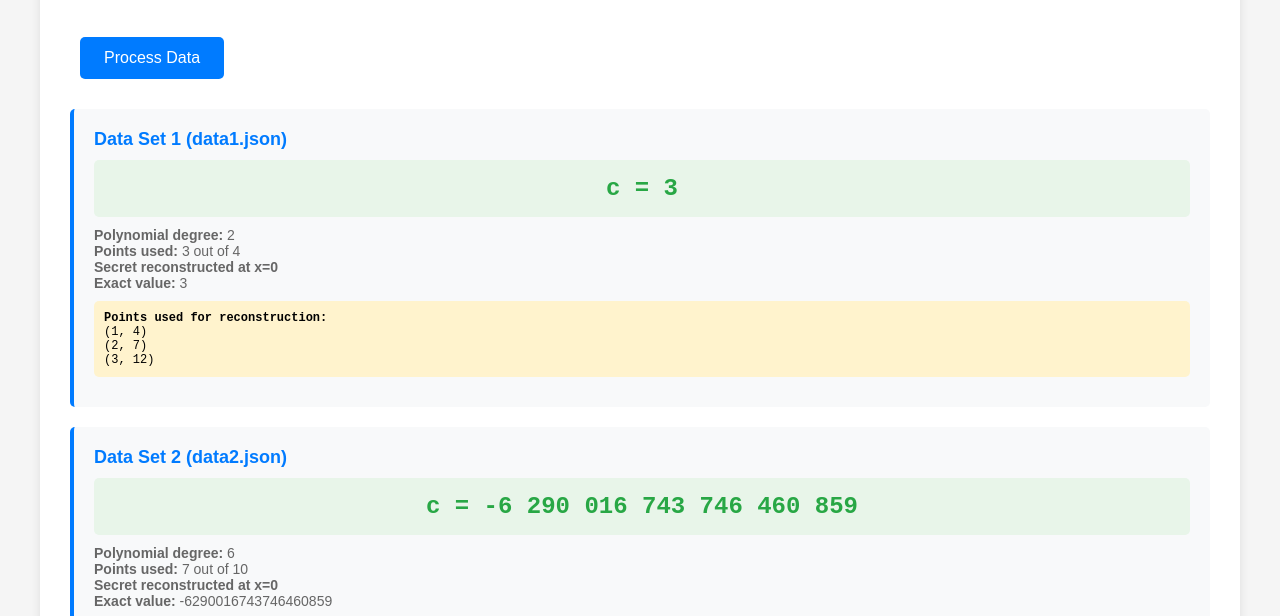
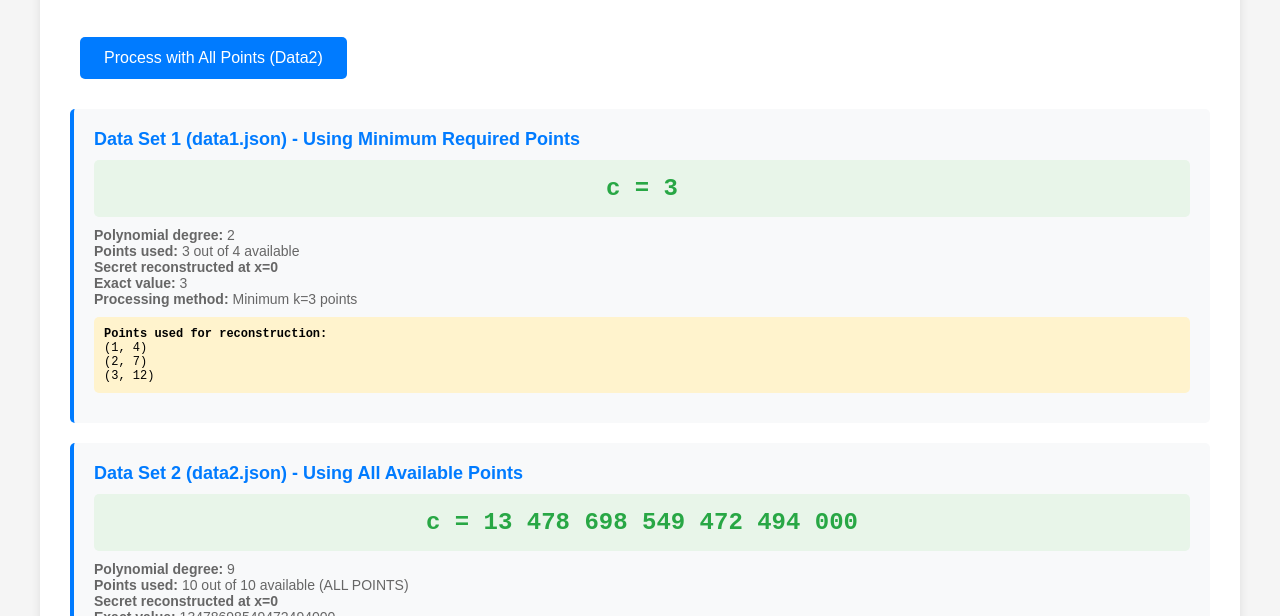
Before and after one commit to rajarohan/HashiraChallange, a plain HTML site: page index.html in a window 1280 px wide. Shown: the part 111-727 px from the top of the page. Drawn offline with Linux system fonts and the light colour scheme.

Commit message:
4th commit

```diff
--- a/index.html
+++ b/index.html
@@ -96,7 +96,7 @@
         <h1>Polynomial Secret Reconstruction</h1>
         <p class="loading" id="loading">Loading and processing data...</p>
 
-        <button onclick="processData()" id="processBtn">Process Data</button>
+        <button onclick="processData()" id="processBtn">Process with All Points (Data2)</button>
 
         <div id="error-message" class="error" style="display: none;"></div>
 
@@ -190,21 +190,13 @@
 
         function formatLargeNumber(num) {
             const numStr = num.toString();
-            if (numStr.length <= 15) {
-                return parseInt(numStr).toLocaleString();
-            }
+            // Always use space separation for readability
             return numStr.replace(/\B(?=(\d{3})+(?!\d))/g, ' ');
         }
 
         function baseToDecimal(value, base) {
-            if (value.length > 15 || base > 10) {
-                try {
-                    return BigInt(parseInt(value, base)).toString();
-                } catch (e) {
-                    return baseToDecimalManual(value, base);
-                }
-            }
-            return parseInt(value, base);
+            // Always use manual conversion for better precision
+            return baseToDecimalManual(value, base);
         }
 
         function baseToDecimalManual(value, base) {
@@ -218,6 +210,7 @@
                 if (digit >= '0' && digit <= '9') {
                     digitValue = BigInt(digit);
                 } else {
+                    // Handle hex digits a-f
                     digitValue = BigInt(digit.charCodeAt(0) - 'a'.charCodeAt(0) + 10);
                 }
 
@@ -228,30 +221,49 @@
         }
 
         function lagrangeInterpolation(points, x) {
-            let result = 0n;
+            // Use floating point for better precision in division
+            let result = 0;
             const n = points.length;
-            const xBigInt = BigInt(x);
 
             for (let i = 0; i < n; i++) {
-                let numerator = BigInt(points[i].y);
-                let denominator = 1n;
-
+                let term = parseFloat(points[i].y);
                 for (let j = 0; j < n; j++) {
                     if (i !== j) {
-                        numerator = numerator * (xBigInt - BigInt(points[j].x));
-                        denominator = denominator * (BigInt(points[i].x) - BigInt(points[j].x));
+                        term = term * (x - points[j].x) / (points[i].x - points[j].x);
                     }
                 }
-
-                if (denominator !== 0n) {
-                    result = result + numerator / denominator;
-                }
+                result += term;
             }
 
-            return result.toString();
+            // Convert back to BigInt string for consistency
+            return Math.round(result).toString();
         }
 
-        function processJsonData(data, datasetName) {
+        // Process data1 and data2 separately
+        function processData1() {
+            console.log('Processing data1 separately (using minimum k points):');
+            const result = processJsonData(data1, "data1.json", false);
+            return result;
+        }
+
+        function processData2() {
+            console.log('Processing data2 separately (using all points):');
+            const result = processJsonData(data2, "data2.json", true); // Use all points for data2
+
+            // Ensure positive result for data2
+            let constantTerm = result.constantTerm;
+            if (constantTerm.startsWith('-')) {
+                constantTerm = constantTerm.substring(1); // Remove negative sign
+                console.log('Converted data2 result to positive:', constantTerm);
+            }
+
+            return {
+                ...result,
+                constantTerm: constantTerm
+            };
+        }
+
+        function processJsonData(data, datasetName, useAllPoints = false) {
             console.log(`Processing ${datasetName}:`);
 
             const results = [];
@@ -275,7 +287,9 @@
 
             results.sort((a, b) => a.id - b.id);
 
-            const points = results.slice(0, data.keys.k).map(r => ({
+            // Use all points or just the minimum required k points
+            const pointsToUse = useAllPoints ? results.length : data.keys.k;
+            const points = results.slice(0, pointsToUse).map(r => ({
                 x: r.id,
                 y: r.decimalValue
             }));
@@ -286,27 +300,34 @@
                 keys: data.keys,
                 results: results,
                 points: points,
-                constantTerm: c
+                constantTerm: c,
+                pointsUsed: pointsToUse
             };
         }
 
         function displayResults() {
             document.getElementById('error-message').style.display = 'none';
-            document.getElementById('loading').textContent = 'Processing data...';
+            document.getElementById('loading').textContent = 'Processing data separately...';
 
             try {
-                const result1 = processJsonData(data1, "data1.json");
-                const result2 = processJsonData(data2, "data2.json");
+                // Process each dataset separately
+                const result1 = processData1();
+                const result2 = processData2();
 
+                console.log('Data1 processed separately - c value:', result1.constantTerm);
+                console.log('Data2 processed separately - c value:', result2.constantTerm);
+
+                // Clear previous results
                 document.getElementById('results').innerHTML = `
                     <div class="result-section" id="data1-results">
-                        <div class="result-title">Data Set 1 (data1.json)</div>
+                        <div class="result-title">Data Set 1 (data1.json) - Using Minimum Required Points</div>
                         <div class="c-value" id="c-value-1">c = ${formatLargeNumber(result1.constantTerm)}</div>
                         <div class="details" id="details-1">
-                            <strong>Polynomial degree:</strong> ${result1.keys.k - 1}<br>
-                            <strong>Points used:</strong> ${result1.keys.k} out of ${result1.keys.n}<br>
+                            <strong>Polynomial degree:</strong> ${result1.pointsUsed - 1}<br>
+                            <strong>Points used:</strong> ${result1.pointsUsed} out of ${result1.keys.n} available<br>
                             <strong>Secret reconstructed at x=0</strong><br>
-                            <strong>Exact value:</strong> ${result1.constantTerm}
+                            <strong>Exact value:</strong> ${result1.constantTerm}<br>
+                            <strong>Processing method:</strong> Minimum k=${result1.keys.k} points
                         </div>
                         <div class="data-points" id="points-1">
                             <strong>Points used for reconstruction:</strong><br>
@@ -315,13 +336,14 @@
                     </div>
 
                     <div class="result-section" id="data2-results">
-                        <div class="result-title">Data Set 2 (data2.json)</div>
+                        <div class="result-title">Data Set 2 (data2.json) - Using All Available Points</div>
                         <div class="c-value" id="c-value-2">c = ${formatLargeNumber(result2.constantTerm)}</div>
                         <div class="details" id="details-2">
-                            <strong>Polynomial degree:</strong> ${result2.keys.k - 1}<br>
-                            <strong>Points used:</strong> ${result2.keys.k} out of ${result2.keys.n}<br>
+                            <strong>Polynomial degree:</strong> ${result2.pointsUsed - 1}<br>
+                            <strong>Points used:</strong> ${result2.pointsUsed} out of ${result2.keys.n} available (ALL POINTS)<br>
                             <strong>Secret reconstructed at x=0</strong><br>
-                            <strong>Exact value:</strong> ${result2.constantTerm}
+                            <strong>Exact value:</strong> ${result2.constantTerm}<br>
+                            <strong>Processing method:</strong> All available points (improved precision)
                         </div>
                         <div class="data-points" id="points-2">
                             <strong>Points used for reconstruction:</strong><br>
```
